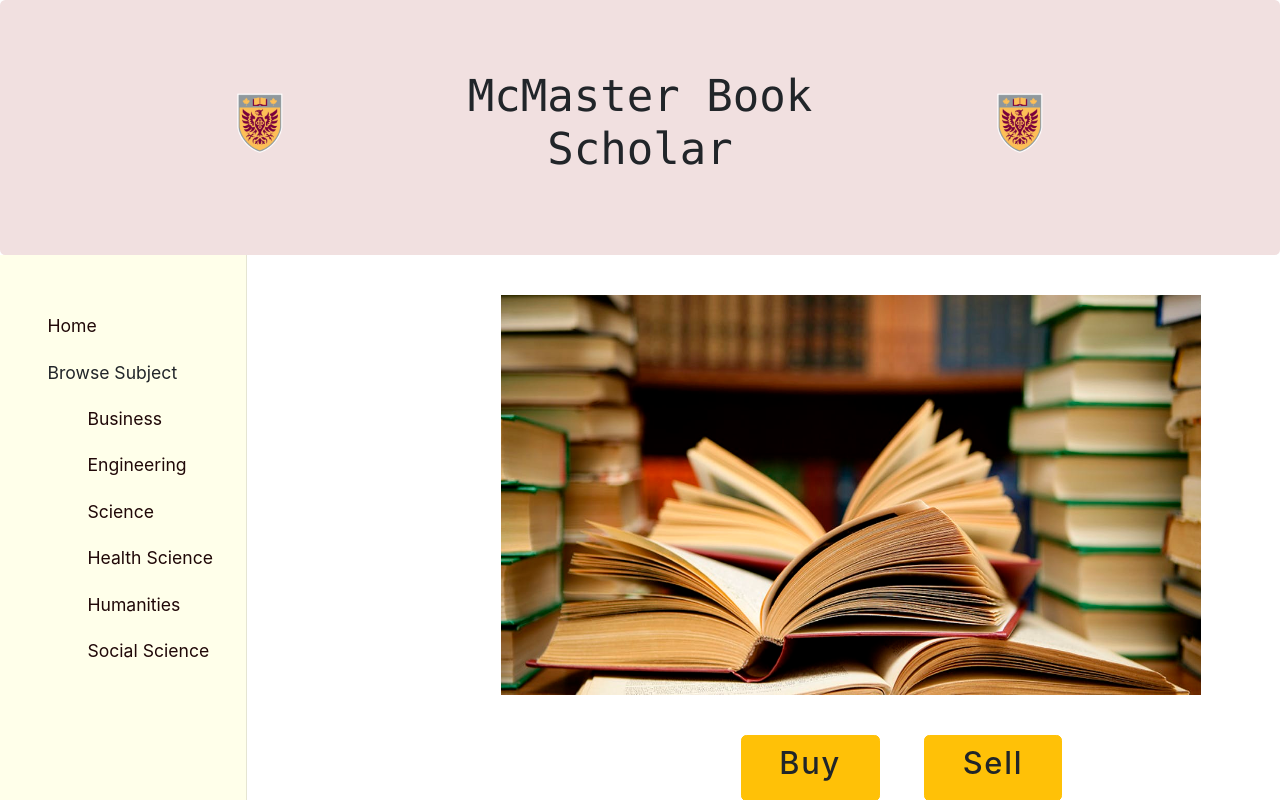
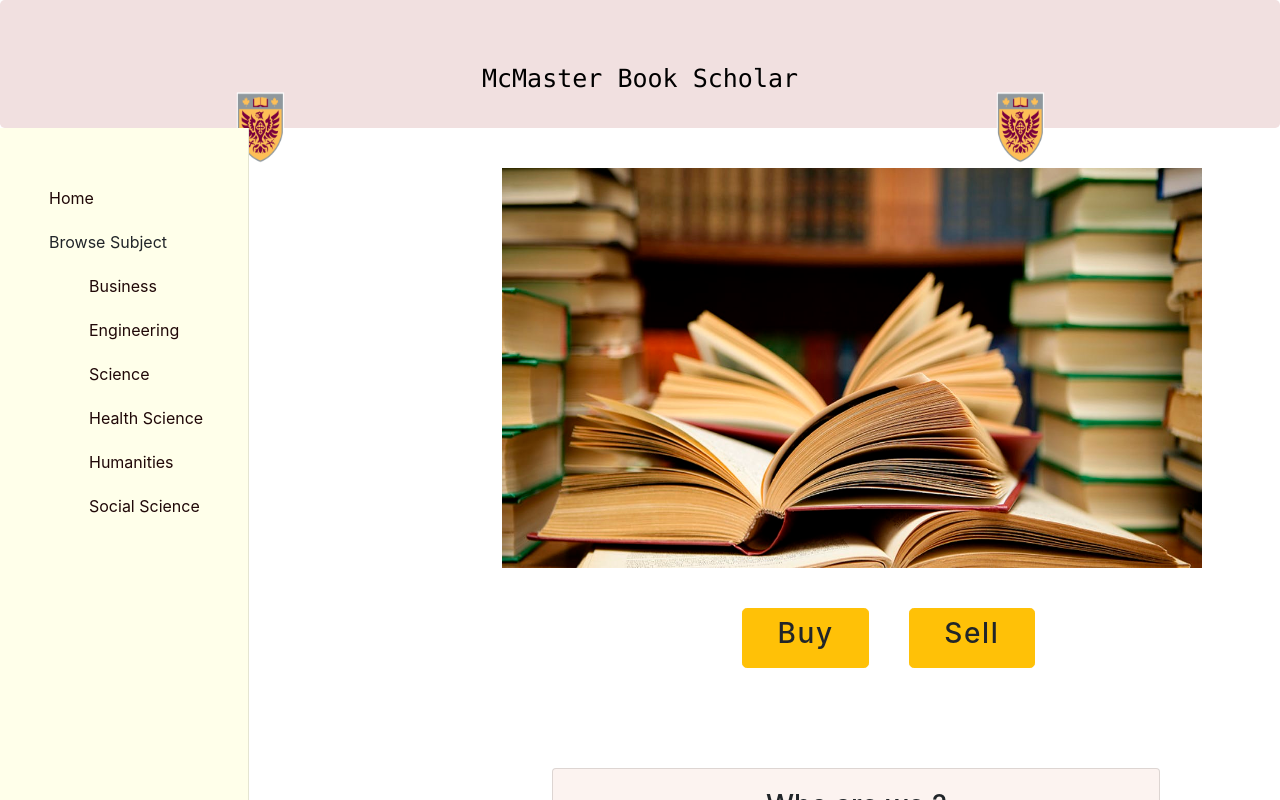
Before and after one commit to metes1/h3proj, a React (Create React App) app: page / in a window 1280 px wide. Shown: the top 800 px of the page. Built offline with nearby package versions, Linux system fonts and the light colour scheme.

Commit message:
added search and browse page routes in home, created sortby component

```diff
--- a/src/App.css
+++ b/src/App.css
@@ -1,3 +1,11 @@
+* {
+  box-sizing: border-box;
+}
+
+body {
+  font-family: Arial, Helvetica, sans-serif;
+}
+
 .App {
   text-align: center;
 }
--- a/src/Home.css
+++ b/src/Home.css
@@ -1,13 +1,17 @@
 .jumbotron {
   background-color: #f1e0e0 !important;
   margin-bottom: 0px !important;
+  height: 5vh !important;
 }
+
 .p {
   font-family: "Lucida Console", Monaco, monospace;
+  font-size: 25px;
+  color: black;
 }
 .image1 {
-  height: 100px;
-  width: 100px;
+  height: 15vh;
+  width: 30%;
 }
 .image2 {
   width: 700px;
--- a/src/Sell/skeleton.css
+++ b/src/Sell/skeleton.css
@@ -1,5 +1,5 @@
 html {
-  font-size: 110%;
+  font-size: 100%;
 }
 ol {
   counter-reset: item;
```
Also changed, not shown: src/SortBy.css (added, +15 -0 lines), src/SortBy.js (added, +28 -0 lines).
